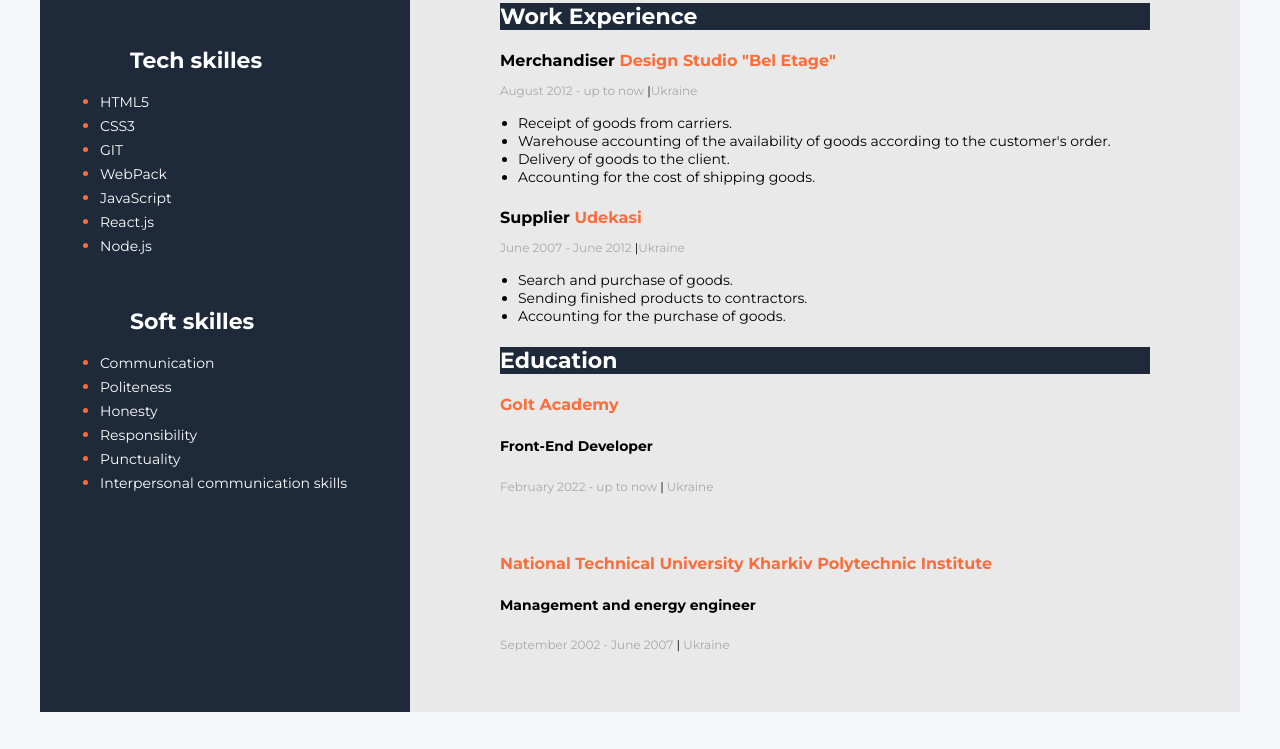
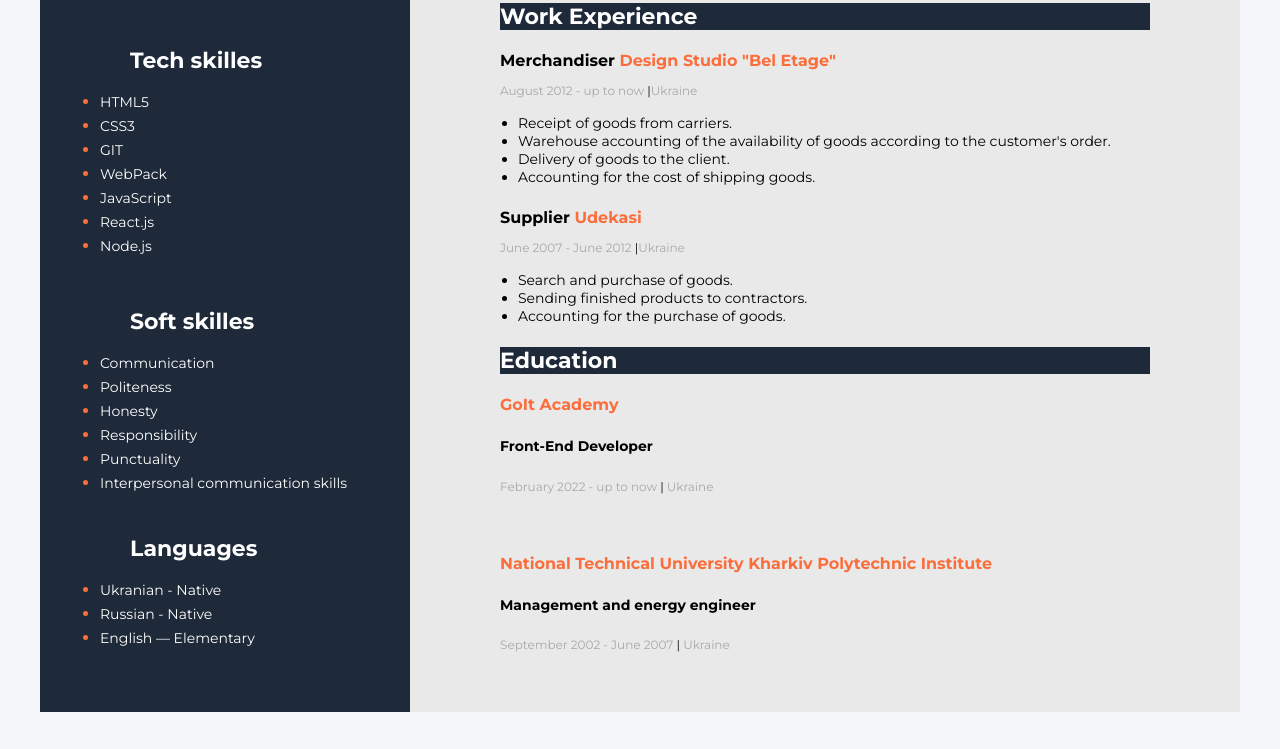
Before and after one commit to Vetali1985/Resume, a plain HTML site: page index.html in a window 1280 px wide. Shown: the part 744-1493 px from the top of the page. Drawn offline with Linux system fonts and the light colour scheme.

Commit message:
Update index.html

```diff
--- a/index.html
+++ b/index.html
@@ -186,6 +186,12 @@
                         <li class="Soft-skilles-item"><span class="soft-skilles-item-text">Punctuality</span></li>
                         <li class="Soft-skilles-item"><span class="soft-skilles-item-text">Interpersonal communication skills</span></li>
                     </ul>
+                    <h3 class="header">Languages </h3>
+                    <ul class="soft-skilles-list">
+                        <li class="Soft-skilles-item"><span class="soft-skilles-item-text">Ukranian - Native</span></li>
+                        <li class="Soft-skilles-item"><span class="soft-skilles-item-text">Russian - Native</span></li>
+                        <li class="Soft-skilles-item"><span class="soft-skilles-item-text">English — Elementary</span></li>
+                    </ul>
                 </div>
             </aside>
         </div>
```
